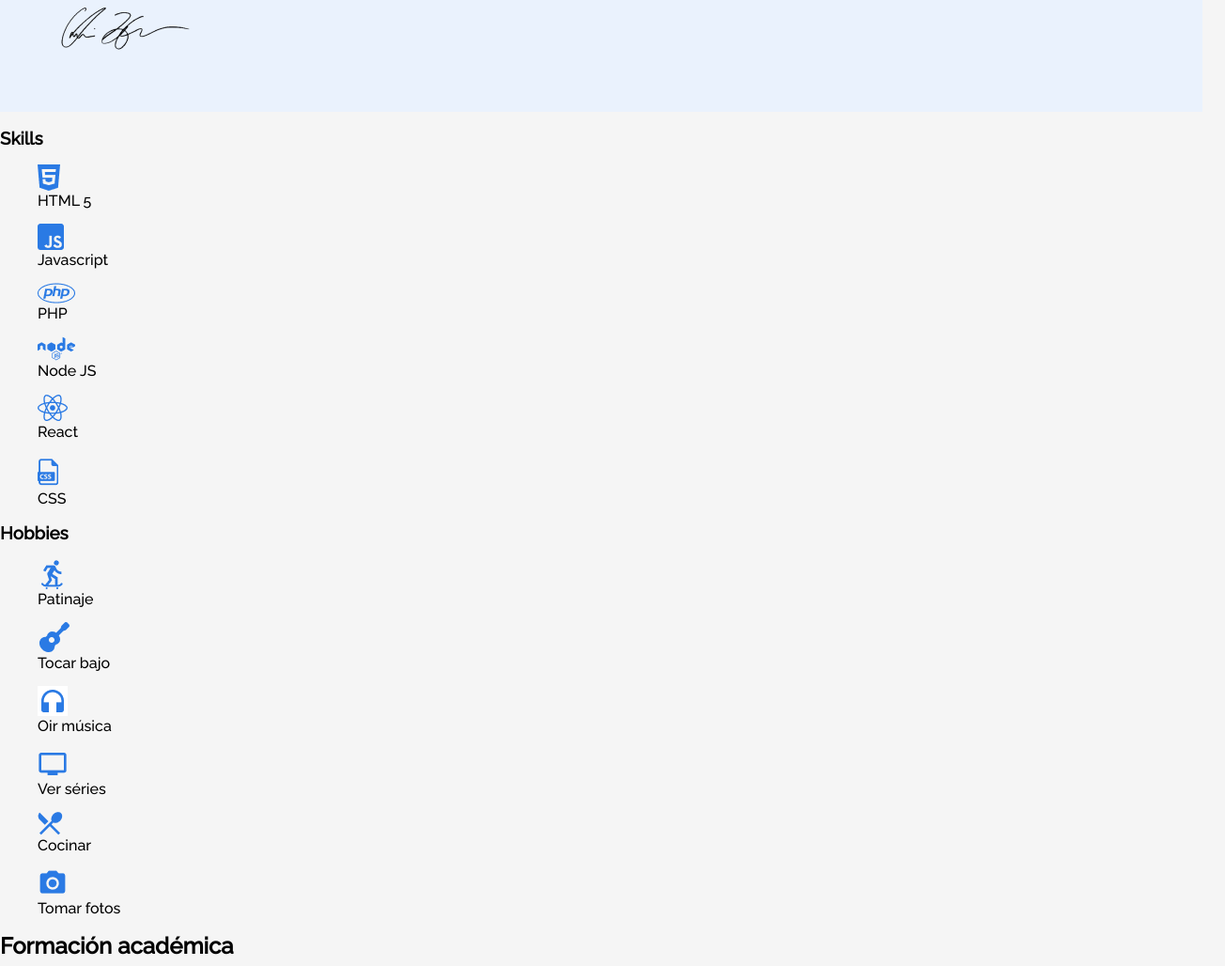
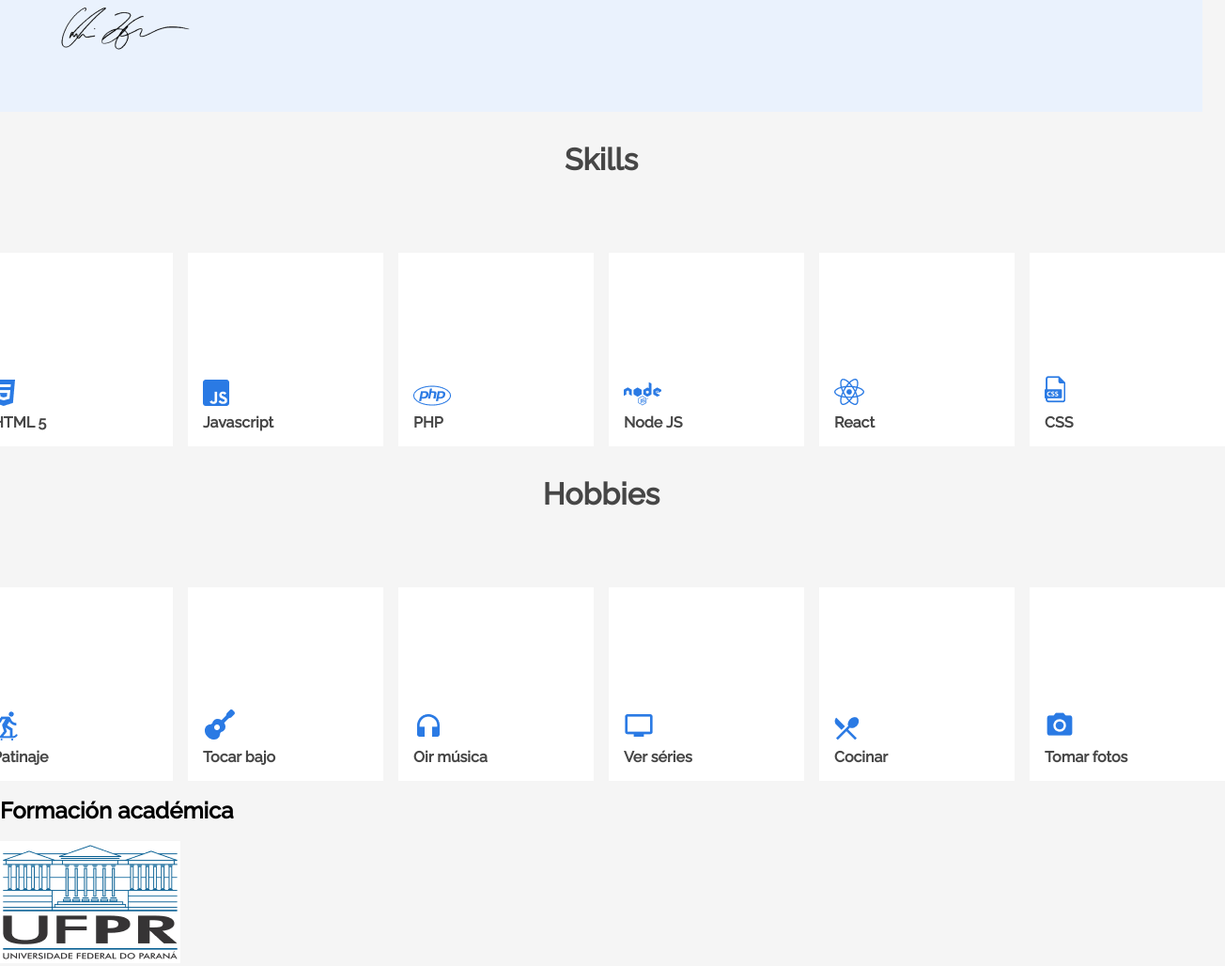
Before and after one commit to Andreesc4/Portafolio-alura, a plain HTML site: page index.html in a window 1280 px wide. Shown: the part 770-1798 px from the top of the page at 94% size, 1304 px wide, since content can reach past the window. Drawn offline with Linux system fonts and the light colour scheme.

Commit message:
Parte de skills y hobbies terminada

```diff
--- a/style.css
+++ b/style.css
@@ -11,6 +11,7 @@ coloque nas sessões indicadas*/
    --cor-de-link: #000;
    --color-de-letra: #464646;
    --back-sobre-mi: #EAF2FD;
+   --color-icon: #2A7AE4;
 }
 
 body {
@@ -23,6 +24,8 @@ body {
 }
 ol, ul,li {
     list-style: none;
+    margin: 0;
+    padding: 0;
 }
 a{
     text-decoration: none;
@@ -208,10 +211,131 @@ https://en.bem.info/methodology/quick-start/*/
     margin: 0;
 }
 
-/*Sección Hobbies*/
+/*Sección skills*/
+.skills{
+    display: flex;
+    flex-direction: column;
+    align-items: center;
+    padding: 0;
+    gap: 3rem;
+}
 
-section.hobbies{
+.skills__title{
+    font-family: 'Raleway';
+    font-style: normal;
+    font-weight: 700;
+    font-size: 32px;
+    line-height: 38px;
+    text-align: center;
+    color: #464646;
+}
 
+.skills__line{
+    display: flex;
+    flex-direction: row;
+    align-items: flex-start;
+    padding: 0px;
+    gap: 16px;
+}
+
+.skills__box{
+    display: flex;
+    flex-direction: column;
+    justify-content: flex-end;
+    align-items: flex-start;
+    padding: 16px;
+    gap: 8px;
+    background: #FFFFFF;
+    width: 176px;
+    height: 174px;
+}
+
+.skills__img{
+    font-family: 'Font Awesome 5 Brands';
+    font-style: normal;
+    font-weight: 400;
+    font-size: 32px;
+    line-height: 37px;
+    display: flex;
+    align-items: center;
+    text-align: center;
+    color: var(--color-icon);
+    margin-bottom: 0.5rem;
+}
+
+.skills__name{
+    font-family: 'Raleway';
+    font-style: normal;
+    font-weight: 700;
+    font-size: 16px;
+    line-height: 19px;
+    display: flex;
+    align-items: center;
+    color: #464646;
+}
+
+/*Seccion hoobies*/
+
+.hobbies{
+    display: flex;
+    flex-direction: column;
+    align-items: center;
+    padding: 0;
+    gap: 3rem;
+}
+
+.hobbies__title{
+    font-family: 'Raleway';
+    font-style: normal;
+    font-weight: 700;
+    font-size: 32px;
+    line-height: 38px;
+    text-align: center;
+    color: #464646;
+}
+
+.hobbies__line{
+    display: flex;
+    flex-direction: row;
+    align-items: flex-start;
+    padding: 0px;
+    gap: 16px;
+}
+
+.hobbies__box{
+    display: flex;
+    flex-direction: column;
+    justify-content: flex-end;
+    align-items: flex-start;
+    padding: 16px;
+    gap: 8px;
+    background: #FFFFFF;
+    width: 176px;
+    height: 174px;
+}
+
+.hobbies__img{
+    font-family: 'Font Awesome 5 Brands';
+    font-style: normal;
+    font-weight: 400;
+    font-size: 32px;
+    line-height: 37px;
+    display: flex;
+    align-items: center;
+    text-align: center;
+    color: var(--color-icon);
+    margin-bottom: 0.5rem;
+}
+
+.hobbies__name{
+    font-family: 'Raleway';
+    font-style: normal;
+    font-weight: 700;
+    font-size: 16px;
+    line-height: 19px;
+    display: flex;
+    align-items: center;
+    color: #464646;
 }
 
 /* Experiencia Académica*/
```
